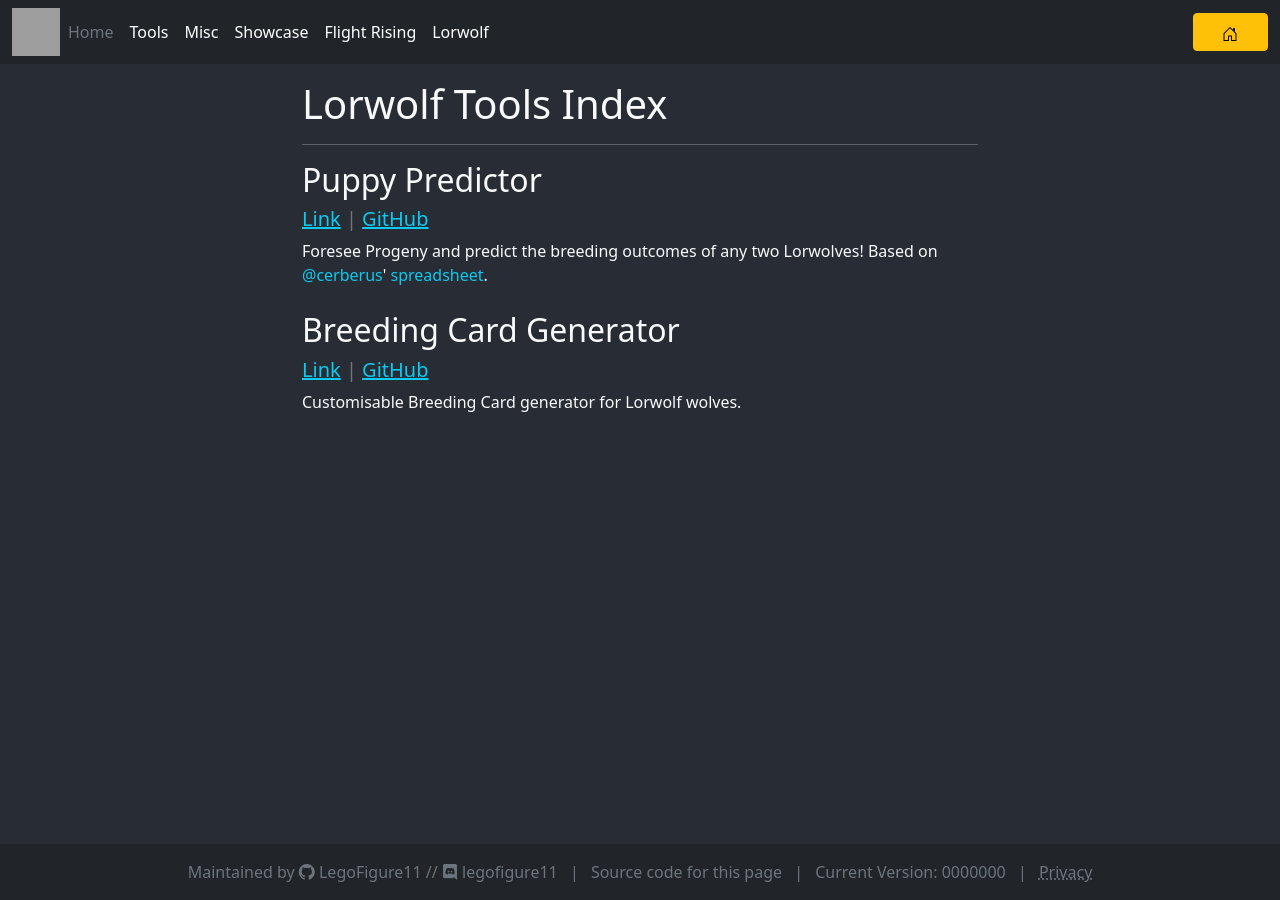
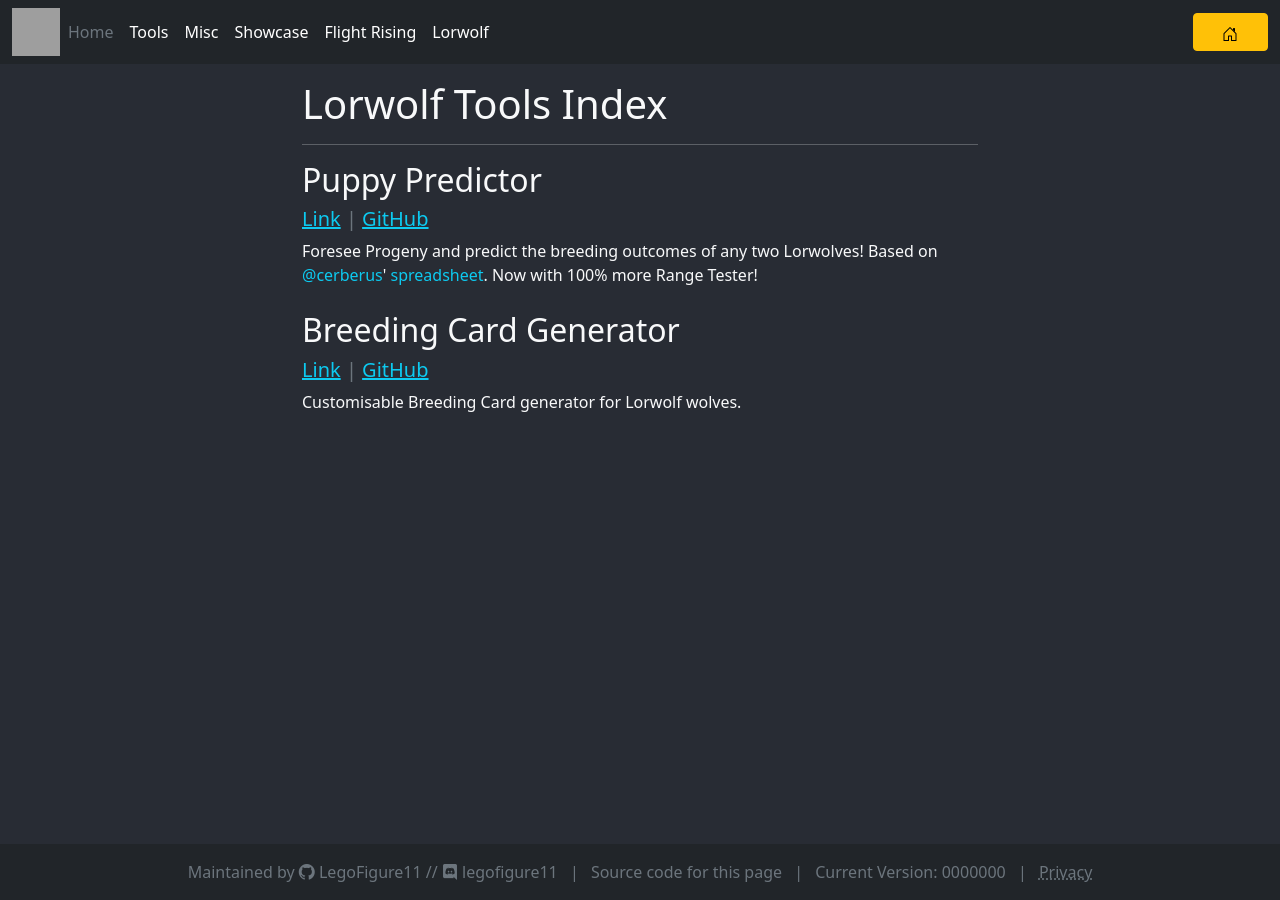
Before and after one commit to LegoFigure11/legofigure11.github.io, a Jekyll site: the page built from lw/index.html, in a window 1280 px wide. Built offline with Jekyll 4.4.1, drawn with Linux system fonts in a browser that asks for light colours; comment, search, counter and statistics services are not loaded; grey boxes are pictures that could not be loaded.

Commit message:
Add note about range tester to LW index

```diff
--- a/lw/index.html
+++ b/lw/index.html
@@ -30,7 +30,7 @@ permalink: /lw/
         class="text-decoration-none text-info"
         href="https://docs.google.com/spreadsheets/d/1q0WFA_rsn-FSYAc8iFk40pJDNd9guRB2-KvZU_5Fg0Q/edit#gid=219913947"
         >spreadsheet</a
-      >.
+      >. Now with 100% more Range Tester!
     </p>
   </div>
   <div class="pb-2">
```
